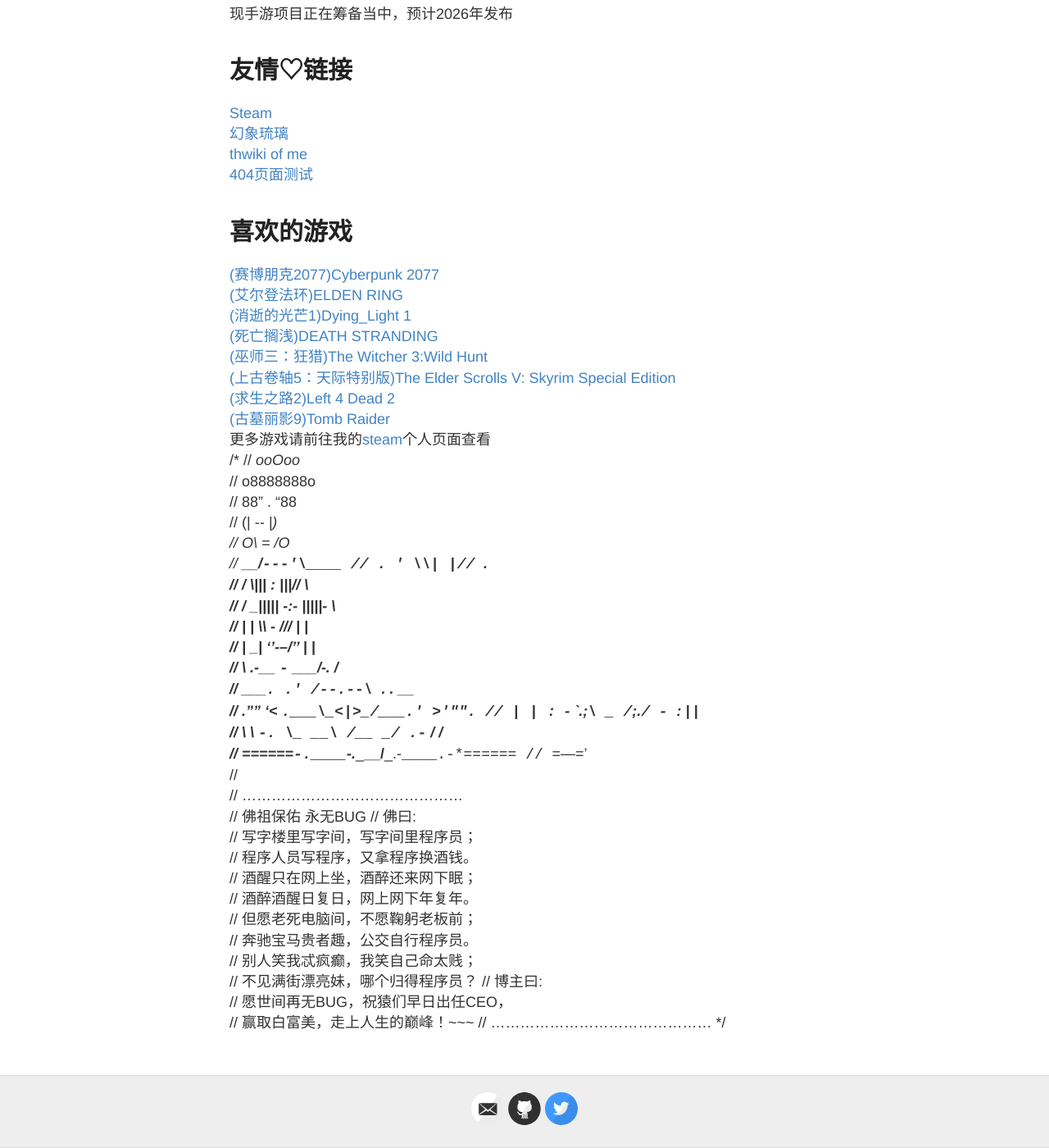
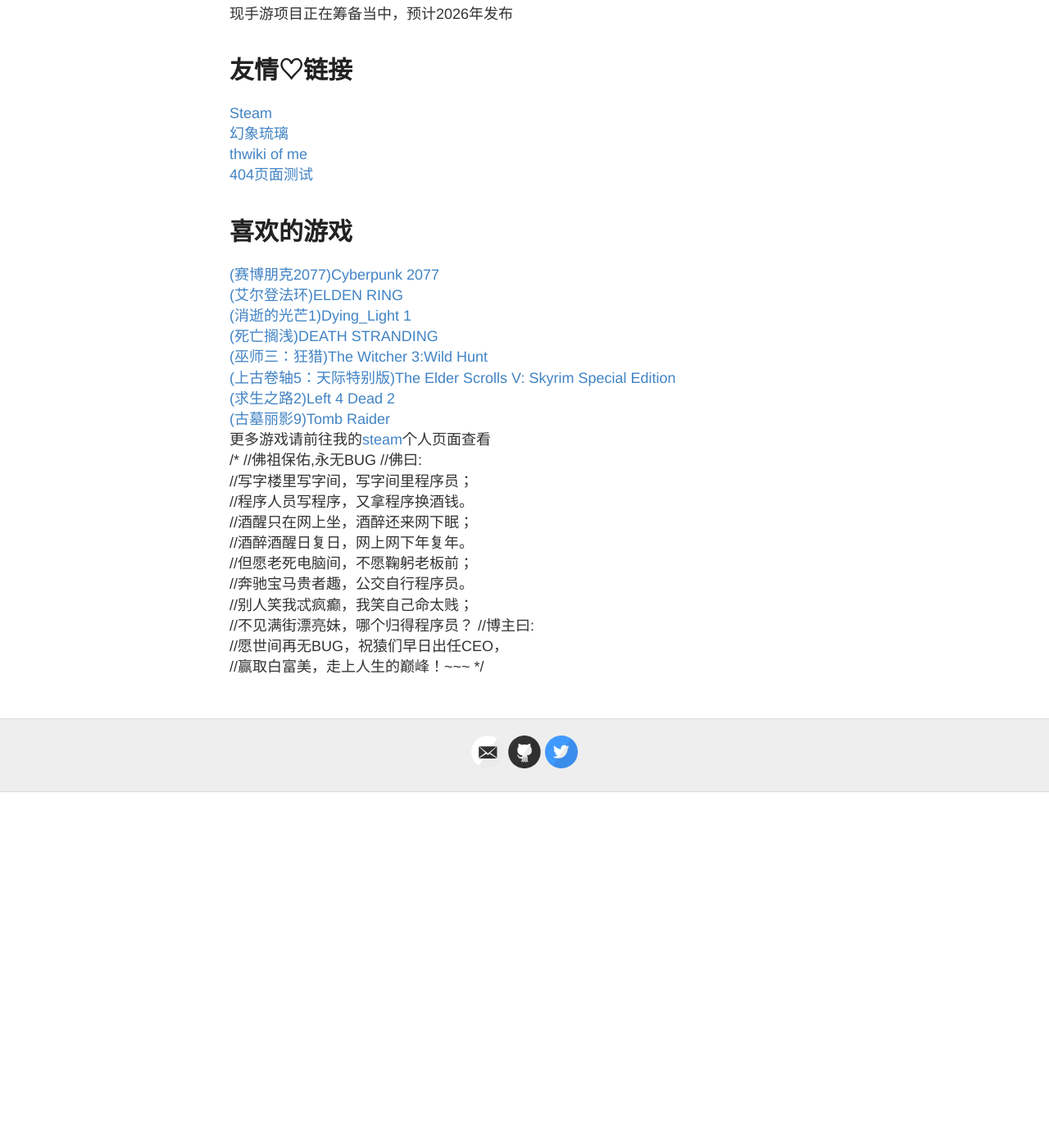
Before and after one commit to ManakaGekka/ManakaGekka.git1hub.io, a Jekyll site: the page built from about.md, in a window 1280 px wide and 1400 px high, scrolled down 1792 px. Shown: the whole window at 82% size. Built offline with Jekyll 4.4.1, drawn with Linux system fonts in a browser that asks for light colours; after the commit the page ends 2758 px from its top, so only the background shows below that.

Commit message:
Update about.md

```diff
--- a/about.md
+++ b/about.md
@@ -70,38 +70,17 @@
 [(古墓丽影9)Tomb Raider](https://store.steampowered.com/app/203160)<br>
 更多游戏请前往我的[steam](https://steamcommunity.com/id/HarayamaRese/)个人页面查看<br>
 /*
-//                            _ooOoo_
-//                           o8888888o
-//                           88" . "88
-//                           (| -_- |)
-//                            O\ = /O
-//                        ____/`---'\____
-//                      .   ' \\| |// `.
-//                       / \\||| : |||// \
-//                     / _||||| -:- |||||- \
-//                       | | \\\ - /// | |
-//                     | \_| ''\---/'' | |
-//                      \ .-\__ `-` ___/-. /
-//                   ___`. .' /--.--\ `. . __
-//                ."" '< `.___\_<|>_/___.' >'"".
-//               | | : `- \`.;`\ _ /`;.`/ - ` : | |
-//                 \ \ `-. \_ __\ /__ _/ .-` / /
-//	    ======`-.____`-.___\_____/___.-`____.-*======
-//                            `=---='
-//
-//         .............................................
-//                  佛祖保佑             永无BUG
-//          佛曰:
-//                  写字楼里写字间，写字间里程序员；
-//                  程序人员写程序，又拿程序换酒钱。
-//                  酒醒只在网上坐，酒醉还来网下眠；
-//                  酒醉酒醒日复日，网上网下年复年。
-//                  但愿老死电脑间，不愿鞠躬老板前；
-//                  奔驰宝马贵者趣，公交自行程序员。
-//                  别人笑我忒疯癫，我笑自己命太贱；
-//                  不见满街漂亮妹，哪个归得程序员？
-//          博主曰:
-//                  愿世间再无BUG，祝猿们早日出任CEO，
-//                  赢取白富美，走上人生的巅峰！~~~
-//		.............................................
+//佛祖保佑,永无BUG
+//佛曰:
+//写字楼里写字间，写字间里程序员；
+//程序人员写程序，又拿程序换酒钱。
+//酒醒只在网上坐，酒醉还来网下眠；
+//酒醉酒醒日复日，网上网下年复年。
+//但愿老死电脑间，不愿鞠躬老板前；
+//奔驰宝马贵者趣，公交自行程序员。
+//别人笑我忒疯癫，我笑自己命太贱；
+//不见满街漂亮妹，哪个归得程序员？
+//博主曰:
+//愿世间再无BUG，祝猿们早日出任CEO，
+//赢取白富美，走上人生的巅峰！~~~
 */
```
